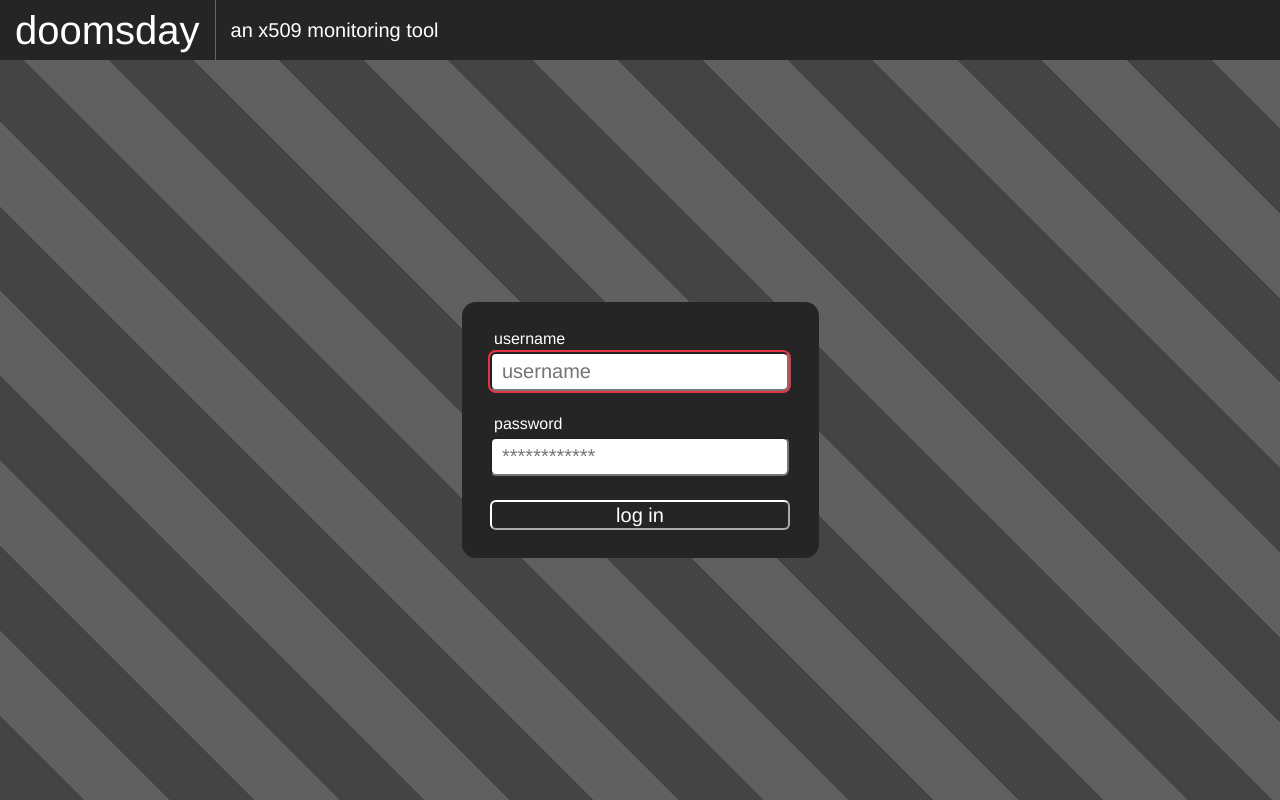
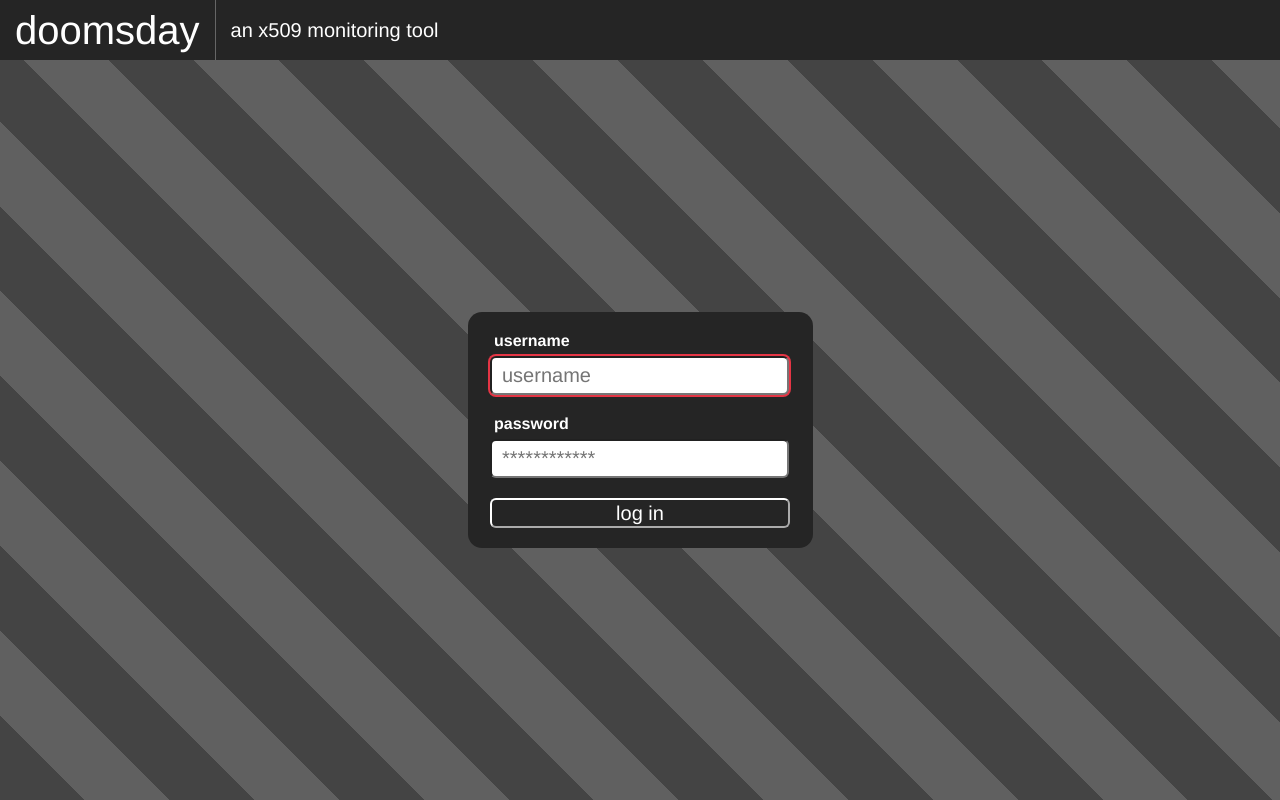
Before and after one commit to doomsday-project/doomsday, a Vue app in the folder web/: page / in a window 1280 px wide. Built offline with nearby package versions, Linux system fonts and the light colour scheme.

Commit message:
login form improvements

```diff
--- a/web/src/App.vue
+++ b/web/src/App.vue
@@ -49,10 +49,10 @@
   overflow-y: auto;
 	background: repeating-linear-gradient(
 		45deg,
-		rgba(68, 68, 68, 1),
-		rgba(68, 68, 68, 1) 60px,
-		rgba(68, 68, 68, 0.85) 60px,
-		rgba(68, 68, 68, 0.85) 120px
+		rgb(68, 68, 68),
+		rgb(68, 68, 68) 60px,
+		rgb(96, 96, 96) 60px,
+		rgb(96, 96, 96) 120px
   );
 }
 </style>
--- /dev/null
+++ b/web/src/components/inputs/InputButton.vue
@@ -0,0 +1,75 @@
+<template>
+  <button :type="type"
+          v-bind:class="{ pending: pending, active: !pending }"
+          v-bind:disabled="pending"
+  >
+    {{ text }}
+  </button>
+</template>
+
+<script lang="ts">
+import { Component, Prop, Vue } from 'vue-property-decorator'
+
+@Component
+export default class InputButton extends Vue{
+  @Prop({required: true})    text!:    string;
+  @Prop({default: "button"}) type!:    string;
+  @Prop({default: false})    pending!: boolean;
+}
+</script>
+
+<style scoped>
+button {
+  position: relative;
+  overflow: hidden;
+  height: 30px;
+  width: 300px;
+  font-size: 20px;
+  font-family: inherit;
+  border-style: outset;
+  border-width: 2px;
+  border-radius: 6px;
+  border-color: white;
+  background: rgb(37,37,37);
+  color: white;
+}
+
+.active:hover {
+  background: rgba(255,255,255,0.1) !important;
+}
+
+.active:active {
+  background: rgba(255,255,255,0.2) !important;
+}
+
+@keyframes pending-scroll {
+  from { transform: translateX(0px); }
+  to   { transform: translateX(170px ); }
+}
+
+.pending {
+  color: grey;
+}
+
+.pending::before {
+  content: "";
+  position: absolute;
+  width: 300%;
+  height: 300%;
+  z-index: 100;
+  top: -100%;
+  left: -100%;
+  background: repeating-linear-gradient(
+		45deg,
+		rgba(255, 255, 255, 0.1),
+		rgba(255, 255, 255, 0.1) 60px,
+		rgba(255, 255, 255, 0.2) 60px,
+		rgba(255, 255, 255, 0.2) 120px
+  );
+
+  animation-name: pending-scroll;
+  animation-timing-function: linear;
+  animation-duration: 2s;
+  animation-iteration-count: infinite;
+}
+</style>
--- a/web/src/views/Dashboard.vue
+++ b/web/src/views/Dashboard.vue
@@ -1,5 +1,5 @@
 <template>
-  <div id="viewport">
+  <div id="dashboard">
     <h1>DASHBOARD</h1>
     <button v-on:click="$router.push({name: 'Login'})">
       to login
--- a/web/src/views/Login.vue
+++ b/web/src/views/Login.vue
@@ -1,13 +1,15 @@
 <template>
   <div id="login-box">
-    <form id="login-form">
+    <form id="login-form" v-on:submit.prevent="onSubmit">
 
       <div class="login-row">
         <label for="login-form-username-input">username</label>
         <input type="text"
                name="username"
+               v-model.lazy="formUsername"
                id="login-form-username-input"
                placeholder="username"
+               ref="usernameField"
                autofocus
         />
       </div>
@@ -16,27 +18,142 @@
         <label for="login-form-password-input">password</label>
         <input type="password"
                name="password"
+               v-model.lazy="formPassword"
                id="login-form-password-input"
                placeholder="************"
+               ref="passwordField"
         />
       </div>
 
       <div class="login-button-row">
-        <input type="submit" id="login-form-submit-button" value="log in"/>
+        <input-button type="submit" v-bind:text="buttonText" v-bind:pending="buttonPending">
+        </input-button>
       </div>
 
     </form>
 
-    <div v-if="errorMessage" class="login-error">{{ errorMessage }}</div>
+    <transition name="error">
+      <div class="login-row"
+           v-if="errorMessage"
+      >
+        <div id="login-error"
+              v-if="errorMessage"
+        >
+        {{ errorMessage }}
+        </div>
+      </div>
+    </transition>
   </div>
 </template>
 
 <script lang="ts">
-import { Component, Vue } from 'vue-property-decorator';
+import { Component, Watch, Vue } from 'vue-property-decorator';
+import InputButton from '@/components/inputs/InputButton.vue'
 
-@Component
+class BadPasswordError extends Error {}
+
+@Component({
+  components: {
+    InputButton
+  }
+})
 export default class Login extends Vue {
   errorMessage = "";
+  formUsername = "";
+  formPassword = "";
+  errorCount   = 0;
+  buttonPending = false;
+  buttonText = "log in"
+
+  mounted(): void {
+    this.activateButton();
+    this.moveToUsername();
+  }
+
+  onSubmit(): void {
+    //TODO
+
+    if (this.formUsername.length == 0) {
+      this.setError("Please provide a username.");
+      this.moveToUsername();
+      return
+    }
+
+    if (this.formPassword.length == 0) {
+      this.setError("Please provide a password.");
+      this.moveToPassword();
+      return;
+    }
+
+    this.suspendButton();
+    this.errorMessage = "";
+
+    this.doLogin(this.formUsername, this.formPassword)
+      .then(() => {
+        this.errorMessage = "";
+        this.$router.push({name: "Dashboard"});
+      })
+      .catch((e: Error) => {
+        this.setError(e.message);
+        if (e instanceof BadPasswordError) {
+          this.moveToPassword();
+        }
+      })
+      .finally(() => {
+        this.activateButton();
+      });
+  }
+
+  @Watch('errorCount')
+  onPropertyChanged() {
+    console.log("Error message updated");
+    const element = document.getElementById("login-error");
+    if (element == null) {
+      return
+    }
+    element.classList.remove("error-flash");
+    //triggers reflow so that when animation is re-added, it plays.
+    void element.offsetWidth;
+    element.classList.add("error-flash");
+  }
+
+  setError(msg: string): void {
+    this.errorMessage = msg;
+    this.errorCount += 1;
+  }
+
+  doLogin(username: string, password: string): Promise<void | null> {
+    return new Promise(resolve => { setTimeout(resolve, 2000)})
+      .then(() => {
+        const correctUsername = "foo";
+        const correctPassword = "bar";
+
+        if (username != correctUsername ||
+          password != correctPassword) {
+          throw new BadPasswordError("The username or password was incorrect.");
+        }
+      });
+  }
+
+  moveToUsername(): void {
+    (this.$refs.usernameField as HTMLElement).focus();
+  }
+
+  moveToPassword(): void {
+    const passField = this.$refs.passwordField as HTMLInputElement;
+    passField.focus();
+    passField.select();
+  }
+
+  suspendButton(): void {
+    this.buttonPending = true;
+    this.buttonText    = "logging in...";
+  }
+
+  activateButton(): void {
+    this.buttonPending = false;
+    this.buttonText    = "log in"
+  }
 }
 </script>
 
@@ -49,7 +166,7 @@
   justify-content: center;
   align-content: center;
   width: 325px;
-  padding: 1em;
+  padding: 10px;
 }
 
 #login-form {
@@ -60,17 +177,19 @@
 }
 
 .login-row {
+  box-sizing: border-box;
   width: 300px;
-  margin: 0.75em 1em;
+  margin: 10px 1em;
   text-align: left;
 }
 
 .login-row label {
   padding-right: 0.5em;
   margin-left: 4px;
-  margin-bottom: 4px;
+  margin-bottom: 6px;
   display: grid;
   font-size: 16px;
+  font-weight: bold;
 }
 
 .login-row input[type=text], input[type=password] {
@@ -82,39 +201,68 @@
   width: 275px;
 }
 
+input {
+  outline: none;
+}
+
 input[type=text]:focus, input[type=password]:focus {
-  outline: none;
   box-shadow: 0 0 0 2px rgb(229, 53, 69);
 }
 
 .login-button-row {
+  box-sizing: border-box;
   height: 30px;
   width: 300px;
-  margin: 0.75em 0em;
-}
-.login-button-row input[type=submit] {
-  height: 30px;
-  width: 300px;
-  font-size: 20px;
-  font-family: inherit;
-  border-style: outset;
-  border-width: 2px;
-  border-radius: 6px;
-  border-color: white;
-  background: rgba(37,37,37,1);
-  color: white;
+  margin: 10px 0 10px 0;
 }
 
-.login-button-row input[type=submit]:hover {
-  background: rgba(255,255,255,0.1) !important;
+#login-error {
+  display: flex;
+  border-radius: 6px;
+  background-color: rgb(229, 53, 69);
+  width: 300px;
+  color: black;
+  padding: 0.3em;
+  text-align: center;
+  box-sizing: border-box;
+  align-items: center;
+  justify-content: center;
 }
 
-.login-button-row input[type=submit]:active {
-  background: rgba(255,255,255,0.2) !important;
+.error-enter {
+  opacity: 0 !important;
+  margin: 0 !important;
+  padding: 0 !important;
+  max-height: 0 !important;
 }
 
-.login-button-row input[type=submit]:focus {
-  outline: none;
+.error-enter-to {
+  max-height: 1000px;
 }
 
+.error-enter-active {
+  transition: opacity 1s, max-height 1s, margin 1s, padding 1s;
+}
+
+.error-enter-to {
+  transform: scaleY(1);
+}
+
+@keyframes error-flash-frames {
+  0% {
+    background-color: rgb(229,53,69);
+  }
+  100% {
+    background-color: rgb(235,98,111);
+    color: white;
+  }
+}
+
+.error-flash {
+  animation-name: error-flash-frames;
+  animation-duration: 0.3s;
+  animation-direction: alternate;
+  animation-iteration-count: 2;
+  animation-timing-function: linear;
+}
 </style>
```
